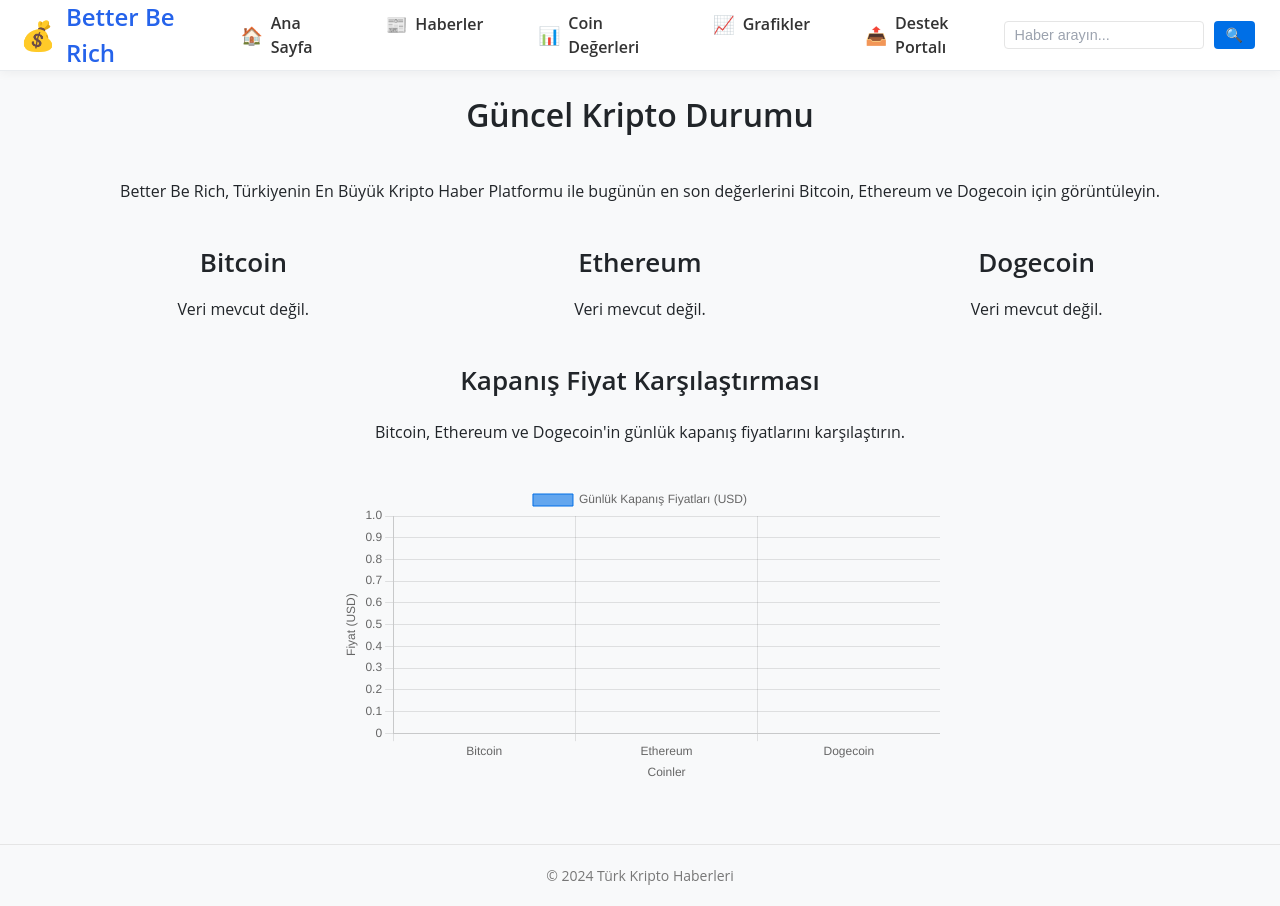
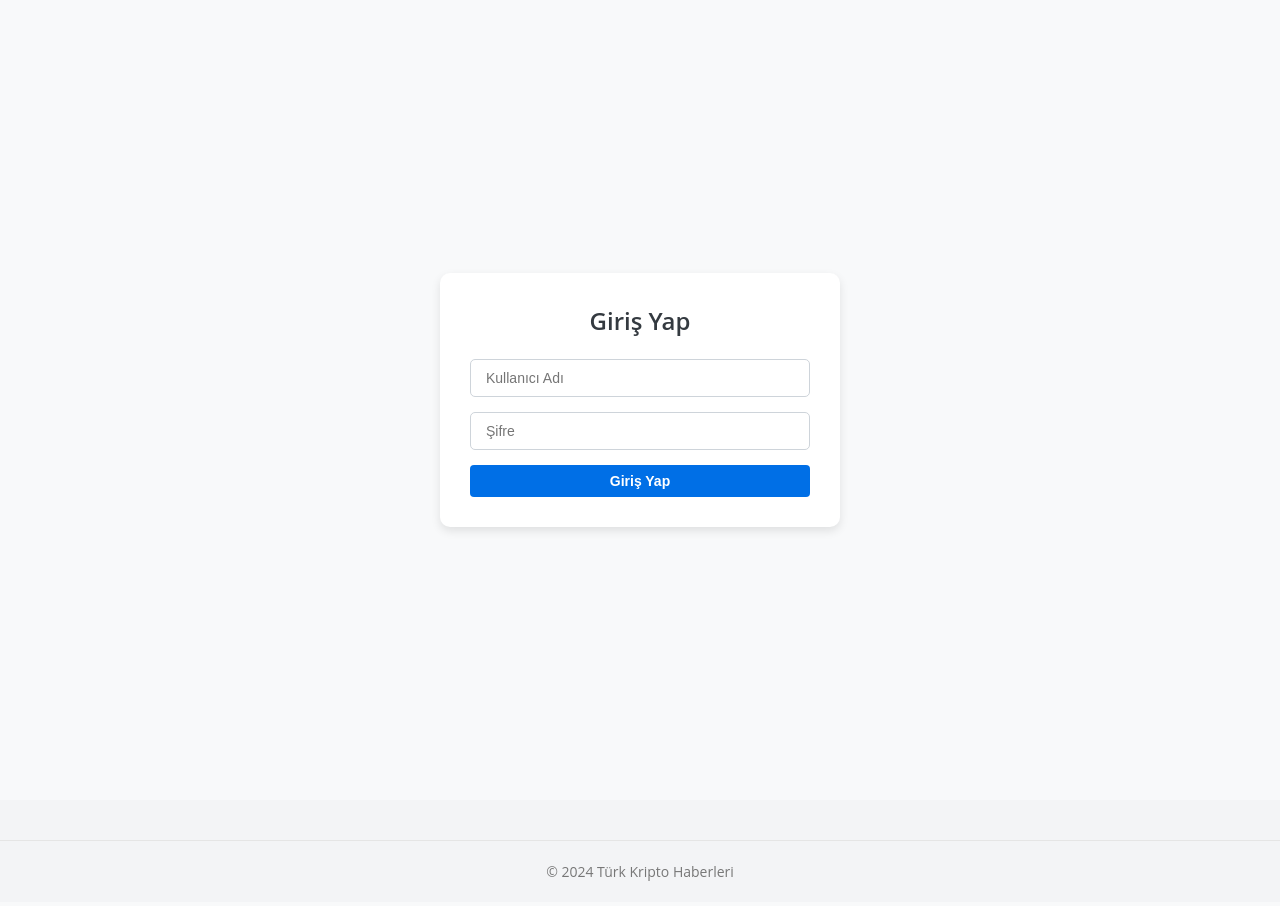
Before and after one commit to berkay-cetin07/Turkish-Cryptocurrency-News-website, a PHP site: page /?page=login in a window 1280 px wide. After the commit the page ends 881 px from the top, so only its background shows below. Run offline with PHP 8.4, Linux system fonts and the light colour scheme; data that the repository does not hold is empty.

Commit message:
sql 1 oluyor

```diff
--- a/docker-compose.yml
+++ b/docker-compose.yml
@@ -30,7 +30,7 @@ services:
       - "3306:3306"
     volumes:
       - db_data:/var/lib/mysql
-      - ./init.sql:/docker-entrypoint-initdb.d/init.sql
+      - ./docker/init.sql:/docker-entrypoint-initdb.d/init.sql
 
 volumes:
   db_data:
--- a/public/css/style.css
+++ b/public/css/style.css
@@ -5,11 +5,11 @@
   box-sizing: border-box;
 }
 
-  /* Set a global font family similar to CoinMarketCap's style */
+/* Set a global font family */
 body {
   font-family: "Open Sans", Arial, sans-serif;
-    background-color: #f8f9fa; /* Light gray background */
-    color: #212529; /* Dark text */
+  background-color: #f3f4f6; /* Light gray background */
+  color: #212529;
   font-size: 16px;
   line-height: 1.5;
 }
@@ -197,11 +230,48 @@
   }
 }
 
-  /* Container adjustments */
-.container {
-    max-width: 1200px;
-    margin: 0 auto;
-    padding: 20px;
+/* Login page styling */
+.login-wrapper {
+  display: flex;
+  justify-content: center;
+  align-items: center;
+  min-height: 100vh;
+  background-color: #f8f9fa;
+}
+
+.login-container {
+  background-color: #ffffff;
+  padding: 30px;
+  border-radius: 10px;
+  box-shadow: 0 4px 10px rgba(0, 0, 0, 0.1);
+  width: 400px;
+  text-align: center;
+}
+
+.login-container h2 {
+  margin-bottom: 20px;
+  font-size: 24px;
+  font-weight: 600;
+  color: #343a40;
+}
+
+.form {
+  display: flex;
+  flex-direction: column;
+  gap: 15px;
+}
+
+.form input {
+  padding: 10px 15px;
+  font-size: 14px;
+  border: 1px solid #ced4da;
+  border-radius: 5px;
+  transition: all 0.3s ease;
+}
+
+.form input:focus {
+  border-color: #495057;
+  outline: none;
 }
 
 /* Coin cards grid */
--- a/public/index.php
+++ b/public/index.php
@@ -1,16 +1,43 @@
 <?php
+ob_start(); // Çıkışı tamponlamaya başlar
 require_once __DIR__ . '/../src/config/config.php';
 require_once __DIR__ . '/../src/includes/functions.php';
+require_once __DIR__ . '/../src/includes/session.php';
 
 $page = isset($_GET['page']) ? $_GET['page'] : 'home';
 
-$allowed_pages = ['home', 'news', 'coin-values', 'search-results', 'charts', 'upload'];
+$allowed_pages = ['home', 'news', 'coin-values', 'search-results', 'charts', 'upload', 'login', 'logout', 'admin'];
 
+
+// Login sayfasına yönlendirme kontrolü
+if (!isset($_SESSION['username']) && $page !== 'login') {
+    header("Location: /?page=login");
+    exit;
+}
+
+// Sayfa izinlerini kontrol et
 if (!in_array($page, $allowed_pages)) {
     $page = 'home';
 }
 
+// Header dahil edilir
 include __DIR__ . '/../src/includes/header.php';
-include __DIR__ . '/../src/includes/navbar.php';
-include __DIR__ . '/pages/' . $page . '.php';
+
+// Yalnızca giriş yapmış kullanıcılar için navbar'ı göster
+if (isset($_SESSION['username'])) {
+    include __DIR__ . '/../src/includes/navbar.php';
+}
+
+// Sayfa yolunu kontrol edin
+$file_path = __DIR__ . '/pages/' . $page . '.php';
+if (file_exists($file_path)) {
+    include $file_path;
+} else {
+    echo "<div style='text-align:center; color:red;'>Sayfa bulunamadı.</div>";
+}
+
+// Footer dahil edilir
 include __DIR__ . '/../src/includes/footer.php';
+
+ob_end_flush(); // Çıkışı tamponlayarak istemciye gönderir
+?>
--- a/public/logout.php
+++ /dev/null
@@ -1,6 +0,0 @@
-<?php
-session_start();
-session_destroy();
-header("Location: /?page=login");
-exit;
-?>
--- a/public/pages/login.php
+++ b/public/pages/login.php
@@ -1,83 +1,64 @@
 <?php
-session_start();
-include_once "../../src/db.php";
+if (session_status() === PHP_SESSION_NONE) {
+    session_start(); // Eğer oturum yoksa başlat
+}
+
+require_once __DIR__ . '/../../src/db.php';
+
+// Kullanıcı zaten giriş yaptıysa ana sayfaya yönlendir
+if (isset($_SESSION['username'])) {
+    header("Location: /?page=home");
+    exit;
+}
 
 // Hata mesajlarını tutacak değişkenler
 $error = "";
-$success = "";
 
 // Giriş işlemi
-if ($_SERVER["REQUEST_METHOD"] == "POST" && isset($_POST['login'])) {
-    $username = trim($_POST['username']);
-    $password = trim($_POST['password']);
+if ($_SERVER["REQUEST_METHOD"] === "POST" && isset($_POST['login'])) {
+    // Kullanıcı girdisi (hiçbir temizlik yapılmıyor, tamamen savunmasız)
+    $username = $_POST['username'];
+    $password = $_POST['password'];
 
-    // Veritabanı sorgusu (PDO ile hazırlanmış sorgu)
-    $stmt = $conn->prepare("SELECT password FROM users WHERE username = :username");
-    $stmt->bindParam(':username', $username, PDO::PARAM_STR);
-    $stmt->execute();
+    // SQL Injection'a tamamen açık sorgu
+    $query = "SELECT * FROM users WHERE username = '$username' AND password = '$password'";
 
-    $user = $stmt->fetch(PDO::FETCH_ASSOC);
+    try {
+        // SQL sorgusunu çalıştır
+        $result = $conn->query($query);
 
-    if ($user && $user['password'] === $password) {
+        if ($result && $result->rowCount() > 0) {
+            // Kullanıcı oturumunu başlat
             $_SESSION['username'] = $username;
             header("Location: /?page=home");
             exit;
         } else {
             $error = "Geçersiz kullanıcı adı veya şifre.";
         }
-}
-
-// Kayıt işlemi
-if ($_SERVER["REQUEST_METHOD"] == "POST" && isset($_POST['register'])) {
-    $username = trim($_POST['username']);
-    $password = trim($_POST['password']);
-
-    // Kullanıcı adı zaten var mı kontrolü
-    $stmt = $conn->prepare("SELECT COUNT(*) FROM users WHERE username = :username");
-    $stmt->bindParam(':username', $username, PDO::PARAM_STR);
-    $stmt->execute();
-
-    if ($stmt->fetchColumn() > 0) {
-        $error = "Bu kullanıcı adı zaten alınmış.";
-    } else {
-        // Yeni kullanıcı kaydı
-        $stmt = $conn->prepare("INSERT INTO users (username, password) VALUES (:username, :password)");
-        $stmt->bindParam(':username', $username, PDO::PARAM_STR);
-        $stmt->bindParam(':password', $password, PDO::PARAM_STR);
-
-        if ($stmt->execute()) {
-            $success = "Kayıt başarılı! Giriş yapabilirsiniz.";
-        } else {
-            $error = "Kayıt sırasında bir hata oluştu.";
-        }
+    } catch (PDOException $e) {
+        $error = "SQL Hatası: " . $e->getMessage();
     }
 }
 ?>
-
 <!DOCTYPE html>
 <html lang="tr">
 <head>
     <meta charset="UTF-8">
     <meta name="viewport" content="width=device-width, initial-scale=1.0">
-    <title>Kullanıcı Giriş ve Kayıt</title>
+    <title>Kullanıcı Giriş</title>
     <link rel="stylesheet" href="/css/style.css">
 </head>
 <body>
+<div class="login-wrapper">
     <div class="login-container">
         <h2>Giriş Yap</h2>
         <?php if ($error) echo "<p class='error'>$error</p>"; ?>
-    <form method="POST">
+        <form method="POST" class="form">
             <input type="text" name="username" placeholder="Kullanıcı Adı" required>
-        <input type="password" name="password" placeholder="Şifre" required>
+            <input type="text" name="password" placeholder="Şifre" required>
             <button type="submit" name="login" class="btn btn-primary">Giriş Yap</button>
         </form>
-    <h2>Veya Kayıt Ol</h2>
-    <?php if ($success) echo "<p class='success'>$success</p>"; ?>
-    <form method="POST">
-        <input type="text" name="username" placeholder="Kullanıcı Adı" required>
-        <input type="password" name="password" placeholder="Şifre" required>
-        <button type="submit" name="register" class="btn btn-primary">Kayıt Ol</button>
-    </form>
+    </div>
 </div>
 </body>
 </html>
--- a/src/includes/navbar.php
+++ b/src/includes/navbar.php
@@ -1,3 +1,6 @@
+
+
+
 <nav class="navbar">
     <div class="navbar-container">
         <div class="navbar-brand">
@@ -54,6 +57,16 @@
             </form>
         </div>
 
+        <!-- Logout Button -->
+        <div class="navbar-logout">
+            <?php if (isset($_SESSION['username'])): ?>
+                <a href="/?page=logout" class="nav-link logout-btn">
+                    <span class="nav-icon">🔒</span>
+                    <span>Çıkış Yap</span>
+                </a>
+            <?php endif; ?>
+        </div>
+
         <!-- Mobile menu button -->
         <button class="mobile-menu-button">
             <span class="menu-icon">☰</span>
@@ -68,7 +81,7 @@
     position: sticky;
     top: 0;
     z-index: 1000;
-    box-shadow: 0 2px 10px rgba(0,0,0,0.05);
+    box-shadow: 0 2px 10px rgba(0, 0, 0, 0.05);
     border-bottom: 1px solid #e9ecef;
 }
 
@@ -86,7 +99,7 @@
     display: flex;
     align-items: center;
     text-decoration: none;
-    color: #2563eb;  /* Modern blue */
+    color: #2563eb; /* Modern blue */
     font-size: 1.5em;
     font-weight: 600;
 }
@@ -108,7 +121,7 @@
 .nav-link {
     display: flex;
     align-items: center;
-    color: #4b5563;  /* Dark gray */
+    color: #4b5563; /* Dark gray */
     text-decoration: none;
     padding: 10px 15px;
     border-radius: 8px;
@@ -117,8 +130,8 @@
 }
 
 .nav-link:hover {
-    background: #f3f4f6;  /* Light gray background */
-    color: #2563eb;  /* Modern blue */
+    background: #f3f4f6; /* Light gray background */
+    color: #2563eb; /* Modern blue */
     transform: translateY(-2px);
 }
 
@@ -165,6 +178,27 @@
     color: #2563eb;
 }
 
+/* Logout button styling */
+.navbar-logout {
+    margin-left: 20px;
+}
+
+.navbar-logout .logout-btn {
+    font-weight: 600;
+    color: #4b5563; /* Dark gray */
+    text-decoration: none;
+    padding: 10px 15px;
+    border-radius: 8px;
+    transition: all 0.3s ease;
+    font-size: 0.9em;
+}
+
+.navbar-logout .logout-btn:hover {
+    background: #f3f4f6; /* Light gray background */
+    color: #2563eb; /* Modern blue */
+    transform: translateY(-2px);
+}
+
 .mobile-menu-button {
     display: none;
     background: transparent;
@@ -177,8 +211,8 @@
 
 /* Active link styling */
 .nav-link.active {
-    background: #e0e7ff;  /* Light blue background */
-    color: #2563eb;  /* Modern blue */
+    background: #e0e7ff; /* Light blue background */
+    color: #2563eb; /* Modern blue */
     font-weight: 500;
 }
 
--- a/src/includes/session.php
+++ b/src/includes/session.php
@@ -1,6 +1,10 @@
 <?php
-session_start();
-if (!isset($_SESSION['username'])) {
+if (session_status() === PHP_SESSION_NONE) {
+    session_start(); // Eğer oturum başlatılmamışsa başlat
+}
+
+// Eğer oturum açılmamışsa ve kullanıcı 'login' veya 'register' dışında bir sayfaya erişiyorsa yönlendir
+if (!isset($_SESSION['username']) && !in_array($_GET['page'] ?? '', ['login', 'register'])) {
     header("Location: /?page=login");
     exit;
 }
```
Also changed, not shown: other parts of public/css/style.css (+41 -44 lines), docker/init.sql (added, +19 -0 lines), init.sql (deleted, +0 -9 lines), public/pages/admin.php (added, +59 -0 lines), public/pages/logout.php (added, +9 -0 lines). Lines whose indentation alone changed are shown as unchanged.
